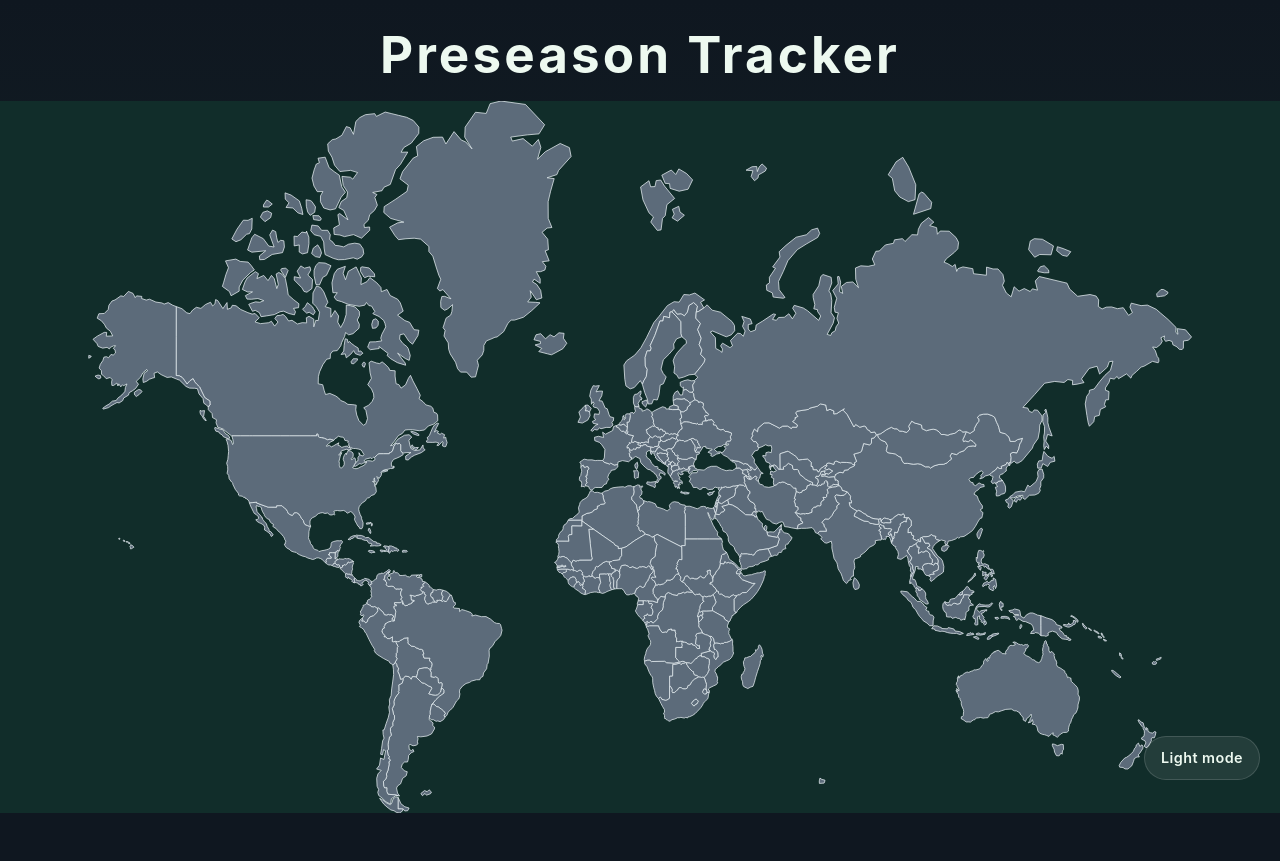
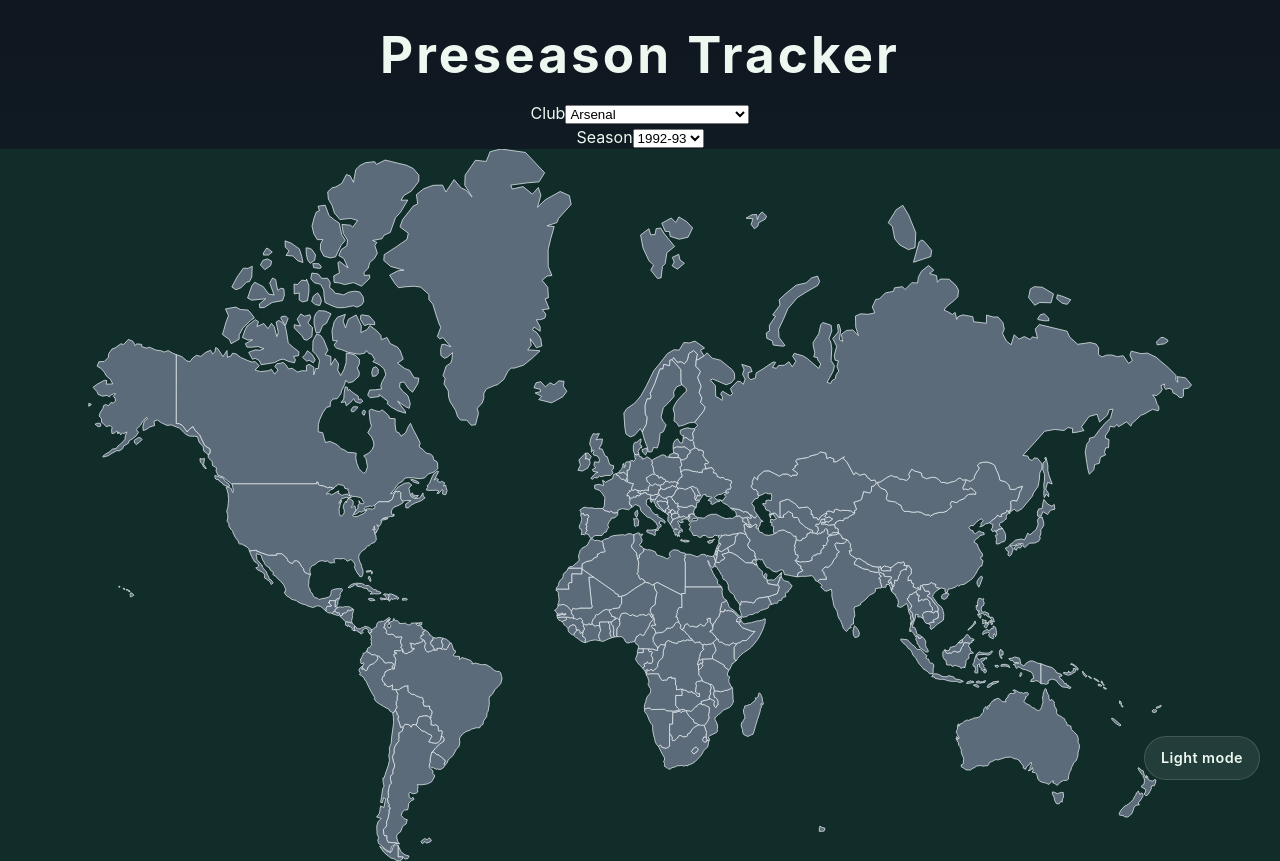
Before and after one commit to onifadeayomikun/Preseason-Tracker, a React (Vite) app: page / in a window 1280 px wide. Before the commit the page ends 813 px from the top, so only its background shows below. Built offline with nearby package versions, Linux system fonts and the light colour scheme.

Commit message:
Add Club and season filter

```diff
--- a/src/App.jsx
+++ b/src/App.jsx
@@ -1,6 +1,7 @@
 import { useState } from 'react'
 import './App.css'
 import Map from './map.jsx'
+import Form from './form.jsx'
 
 function Heading() {
   return <h1 className="heading">Preseason Tracker</h1>
@@ -20,6 +21,7 @@ function App() {
         {isLightMode ? 'Dark mode' : 'Light mode'}
       </button>
       <Heading />
+      <Form />
       <Map />
     </div>
   )
--- /dev/null
+++ b/src/form.jsx
@@ -0,0 +1,61 @@
+const clubs = [
+    'Arsenal',
+    'Aston Villa',
+    'Bournemouth',
+    'Brentford',
+    'Brighton',
+    'Burnley',
+    'Chelsea',
+    'Crystal Palace',
+    'Everton',
+    'Fulham',
+    'Ipswich Town',
+    'Leicester City',
+    'Leeds United',
+    'Liverpool',
+    'Manchester City',
+    'Manchester United',
+    'Newcastle United',
+    'Nottingham Forest',
+    'Southampton',
+    'Tottenham Hotspur',
+    'West Ham United',
+    'Wolverhampton Wanderers'
+]
+
+const seasons = []
+
+for (let start = 1992; start <= 2026; start++) {
+    const end = start + 1
+    seasons.push(`${start}-${String(end).slice(-2)}`)
+}
+
+function Form() {
+    return (
+        <form action="" method="get">
+            <div>
+                <label htmlFor="club-select">Club</label>
+                <select id="club-select" name="club">
+                    {clubs.map((club) => (
+                        <option key={club} value={club}>
+                            {club}
+                        </option>
+                    ))}
+                </select>
+            </div>
+
+            <div>
+                <label htmlFor="season-select">Season</label>
+                <select id="season-select" name="season">
+                    {seasons.map((season) => (
+                        <option key={season} value={season}>
+                            {season}
+                        </option>
+                    ))}
+                </select>
+            </div>
+        </form>
+    )
+}
+
+export default Form
```
